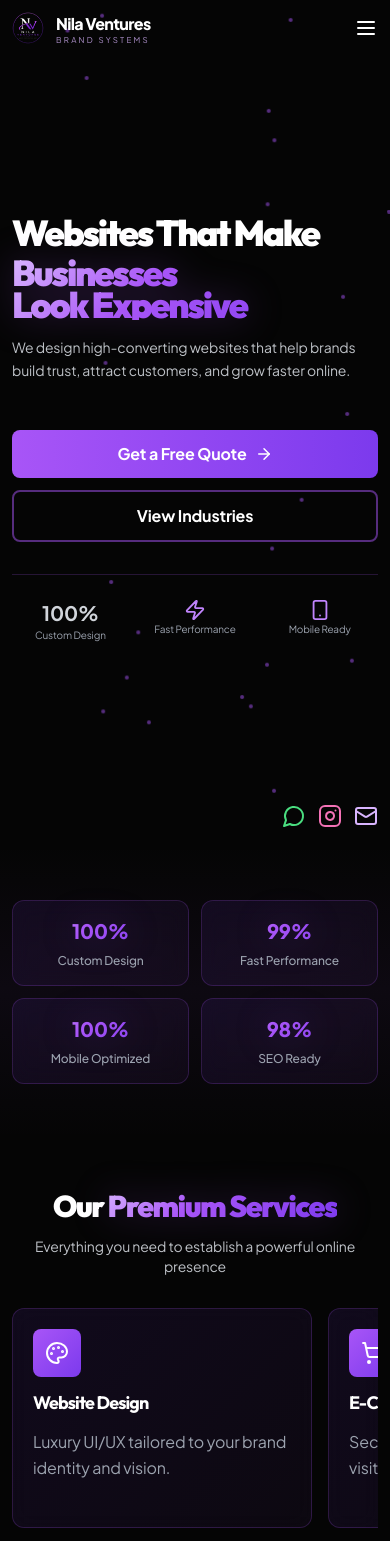
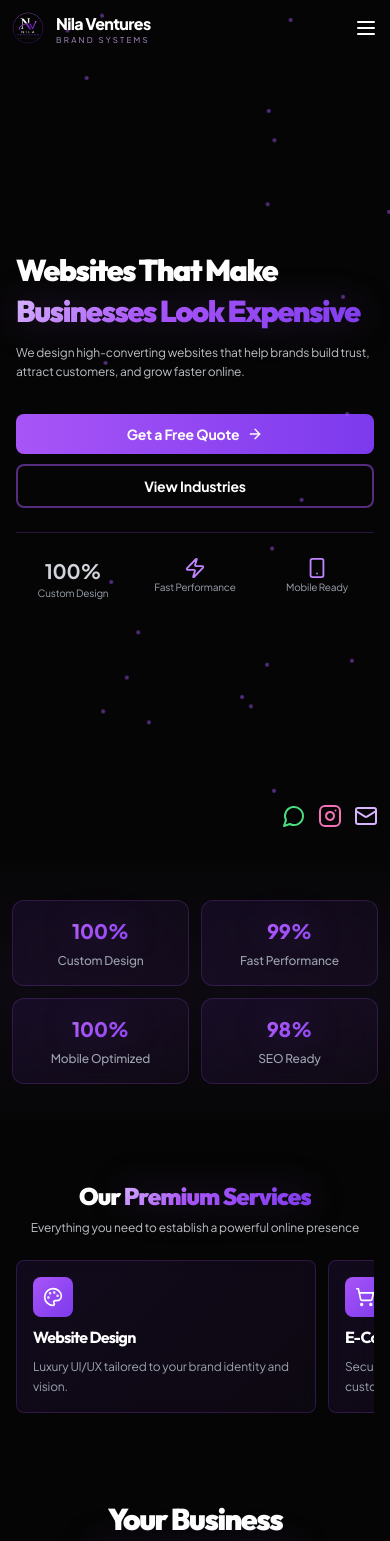
Before and after one commit to AshikMohammad-dev/Nila-Ventures, a React (Vite) app in the folder frontend/: page / in a window 390 px wide. Shown: the top 1541 px of the page. Built offline with nearby package versions, Linux system fonts and the light colour scheme.

Commit message:
Responsivenesss

```diff
--- a/frontend/src/components/Footer.jsx
+++ b/frontend/src/components/Footer.jsx
@@ -12,31 +12,31 @@ export default function Footer() {
   const currentYear = new Date().getFullYear()
 
   return (
-    <footer className="relative bg-dark-card/50 backdrop-blur-xl border-t border-purple-500/10 py-16 px-4 sm:px-6 lg:px-8 overflow-hidden">
+    <footer className="relative bg-dark-card/50 backdrop-blur-xl border-t border-purple-500/10 py-10 sm:py-12 md:py-16 px-4 sm:px-6 lg:px-8 overflow-hidden">
       <div className="max-w-7xl mx-auto">
         {/* Brand Section */}
-        <div className="mb-12">
-          <div className="space-y-4">
-            <div className="flex items-center gap-3">
-              <img src={logo} alt="Nila Ventures" className="h-12 w-auto" />
+        <div className="mb-8 sm:mb-10 md:mb-12">
+          <div className="space-y-3 sm:space-y-4">
+            <div className="flex items-center gap-2 sm:gap-3">
+              <img src={logo} alt="Nila Ventures" className="h-10 sm:h-12 w-auto" />
               <div>
-                <p className="text-lg font-black tracking-[-0.04em] text-white">Nila Ventures</p>
-                <p className="text-[9px] uppercase tracking-[0.24em] text-purple-300/80">Brand Systems</p>
+                <p className="text-base sm:text-lg font-black tracking-[-0.04em] text-white">Nila Ventures</p>
+                <p className="text-[8px] sm:text-[9px] uppercase tracking-[0.24em] text-purple-300/80">Brand Systems</p>
               </div>
             </div>
-            <p className="text-gray-400">Your Vision. Our Innovation.</p>
-            <p className="text-sm text-gray-500">
+            <p className="text-xs sm:text-sm text-gray-400">Your Vision. Our Innovation.</p>
+            <p className="text-xs sm:text-sm text-gray-500">
               Premium web design & digital solutions for growing businesses in Kerala.
             </p>
           </div>
         </div>
 
         {/* Quick Links & Services - Side by Side */}
-        <div className="grid grid-cols-2 gap-12 mb-12 md:grid-cols-3">
+        <div className="grid grid-cols-2 gap-6 sm:gap-8 md:gap-12 mb-8 sm:mb-10 md:mb-12 md:grid-cols-3">
           {/* Quick Links */}
-          <div className="space-y-4">
-            <h4 className="font-bold text-white">Quick Links</h4>
-            <ul className="space-y-2 text-gray-400">
+          <div className="space-y-3 sm:space-y-4">
+            <h4 className="font-bold text-sm sm:text-base text-white">Quick Links</h4>
+            <ul className="space-y-1.5 sm:space-y-2 text-xs sm:text-sm text-gray-400">
               <li>
                 <button
                   onClick={() => scrollToSection('#hero')}
@@ -73,9 +73,9 @@ export default function Footer() {
           </div>
 
           {/* Services */}
-          <div className="space-y-4">
-            <h4 className="font-bold text-white">Services</h4>
-            <ul className="space-y-2 text-gray-400 text-sm">
+          <div className="space-y-3 sm:space-y-4">
+            <h4 className="font-bold text-sm sm:text-base text-white">Services</h4>
+            <ul className="space-y-1.5 sm:space-y-2 text-xs sm:text-sm text-gray-400">
               <li className="hover:text-purple-400 transition-colors cursor-pointer">
                 Website Design
               </li>
--- a/frontend/src/components/sections/CTA.jsx
+++ b/frontend/src/components/sections/CTA.jsx
@@ -16,7 +16,7 @@ export default function CTA() {
   return (
     <section
       id="cta"
-      className="relative py-12 sm:py-16 md:py-20 px-3 sm:px-4 md:px-6 lg:px-8 overflow-hidden"
+      className="relative py-10 sm:py-14 md:py-20 px-4 sm:px-6 md:px-8 lg:px-10 overflow-hidden"
     >
       {/* Background Gradient */}
       <div className="absolute inset-0 bg-gradient-to-r from-purple-500 to-violet-600 opacity-10 blur-3xl -z-10" />
--- a/frontend/src/components/sections/FAQ.jsx
+++ b/frontend/src/components/sections/FAQ.jsx
@@ -59,16 +59,16 @@ export default function FAQ() {
   ]
 
   return (
-    <section className="relative py-12 sm:py-16 md:py-20 px-3 sm:px-4 md:px-6 lg:px-8 overflow-hidden">
+    <section className="relative py-10 sm:py-14 md:py-20 px-4 sm:px-6 md:px-8 lg:px-10 overflow-hidden">
       <div className="absolute inset-0 bg-gradient-to-r from-purple-500/5 via-transparent to-violet-600/5 blur-3xl -z-10" />
 
       <div className="max-w-4xl mx-auto">
         {/* Header */}
-        <div className="text-center mb-8 sm:mb-12 md:mb-16 space-y-3 sm:space-y-4 animate-slide-up">
-          <h2 className="text-3xl sm:text-4xl md:text-5xl font-black">
+        <div className="text-center mb-6 sm:mb-10 md:mb-16 space-y-2 sm:space-y-3 md:space-y-4 animate-slide-up">
+          <h2 className="text-2xl sm:text-3xl md:text-5xl font-black">
             Frequently Asked<span className="neon-text"> Questions</span>
           </h2>
-          <p className="text-sm sm:text-base md:text-lg text-gray-400">
+          <p className="text-xs sm:text-sm md:text-lg text-gray-400">
             Everything you need to know about our services
           </p>
         </div>
--- a/frontend/src/components/sections/Hero.jsx
+++ b/frontend/src/components/sections/Hero.jsx
@@ -12,7 +12,7 @@ export default function Hero() {
   return (
     <section
       id="hero"
-      className="relative min-h-screen pt-20 sm:pt-28 md:pt-32 pb-12 sm:pb-16 md:pb-20 px-3 sm:px-4 md:px-6 lg:px-8 overflow-hidden flex items-center"
+      className="relative min-h-screen pt-16 sm:pt-24 md:pt-32 pb-10 sm:pb-14 md:pb-20 px-4 sm:px-6 md:px-8 lg:px-10 overflow-hidden flex items-center"
     >
       {/* Background Gradient */}
       <div className="absolute inset-0 bg-hero-gradient opacity-10 blur-3xl -z-10" />
@@ -20,29 +20,29 @@ export default function Hero() {
       <div className="max-w-7xl mx-auto w-full">
         <div className="grid md:grid-cols-2 gap-8 sm:gap-12 lg:gap-20 items-center">
           {/* Left Content */}
-          <div className="space-y-8 animate-slide-up">
-            <div className="space-y-4">
-              <h1 className="text-4xl sm:text-5xl md:text-6xl lg:text-7xl font-black tracking-[-0.06em] leading-[0.88] text-balance">
+            <div className="space-y-6 sm:space-y-8 animate-slide-up">
+            <div className="space-y-3 sm:space-y-4">
+              <h1 className="text-3xl sm:text-4xl md:text-6xl lg:text-7xl font-black tracking-[-0.05em] leading-tight sm:leading-[0.9] md:leading-[0.88] text-balance">
                 Websites That Make
-                <span className="neon-text block mt-2">Businesses Look Expensive</span>
+                <span className="neon-text block mt-1 sm:mt-2">Businesses Look Expensive</span>
               </h1>
-              <p className="text-sm sm:text-base md:text-lg lg:text-xl text-gray-300 leading-relaxed max-w-xl opacity-90">
+              <p className="text-xs sm:text-sm md:text-lg lg:text-xl text-gray-300 leading-relaxed max-w-xl opacity-90">
                 We design high-converting websites that help brands build trust, attract customers, and grow faster online.
               </p>
             </div>
 
             {/* CTA Buttons */}
-            <div className="flex flex-col sm:flex-row gap-3 sm:gap-4 pt-4">
+            <div className="flex flex-col sm:flex-row gap-2.5 sm:gap-4 pt-2 sm:pt-4">
               <button
                 onClick={() => scrollToSection('#cta')}
-                className="btn-glow w-full sm:w-auto px-6 sm:px-8 py-3 sm:py-4 bg-gradient-to-r from-purple-500 to-violet-600 text-white rounded-lg sm:rounded-xl font-bold text-base sm:text-lg hover:shadow-glow-lg transition-all flex items-center justify-center gap-2 min-h-12"
+                className="btn-glow w-full sm:w-auto px-5 sm:px-8 py-2.5 sm:py-4 bg-gradient-to-r from-purple-500 to-violet-600 text-white rounded-lg sm:rounded-xl font-bold text-sm sm:text-base md:text-lg hover:shadow-glow-lg transition-all flex items-center justify-center gap-2 min-h-10 sm:min-h-12"
               >
                 Get a Free Quote
-                <ArrowRight className="inline" size={18} />
+                <ArrowRight className="inline" size={16} />
               </button>
               <button
                 onClick={() => scrollToSection('#industries')}
-                className="btn-glow w-full sm:w-auto px-6 sm:px-8 py-3 sm:py-4 bg-transparent border-2 border-purple-500/50 text-white rounded-lg sm:rounded-xl font-bold text-base sm:text-lg hover:border-purple-500 hover:shadow-glow transition-all flex items-center justify-center gap-2 min-h-12"
+                className="btn-glow w-full sm:w-auto px-5 sm:px-8 py-2.5 sm:py-4 bg-transparent border-2 border-purple-500/50 text-white rounded-lg sm:rounded-xl font-bold text-sm sm:text-base md:text-lg hover:border-purple-500 hover:shadow-glow transition-all flex items-center justify-center gap-2 min-h-10 sm:min-h-12"
                 type="button"
               >
                 View Industries
--- a/frontend/src/components/sections/Portfolio.jsx
+++ b/frontend/src/components/sections/Portfolio.jsx
@@ -62,13 +62,13 @@ export default function Portfolio() {
   return (
     <section
       id="industries"
-      className="relative py-12 sm:py-16 md:py-20 px-3 sm:px-4 md:px-6 lg:px-8 overflow-hidden"
+      className="relative py-10 sm:py-14 md:py-20 px-4 sm:px-6 md:px-8 lg:px-10 overflow-hidden"
     >
       <div className="absolute inset-0 bg-gradient-to-r from-purple-500/5 via-transparent to-violet-600/5 blur-3xl -z-10" />
 
       <div className="max-w-7xl mx-auto">
         {/* Header */}
-        <div className="text-center mb-8 sm:mb-12 md:mb-16 space-y-3 sm:space-y-4 animate-slide-up">
+        <div className="text-center mb-6 sm:mb-10 md:mb-16 space-y-2 sm:space-y-3 md:space-y-4 animate-slide-up">
           <h2 className="text-3xl sm:text-4xl md:text-5xl font-black">
             Industries We<span className="neon-text"> Transform</span>
           </h2>
--- a/frontend/src/components/sections/Pricing.jsx
+++ b/frontend/src/components/sections/Pricing.jsx
@@ -87,28 +87,28 @@ export default function Pricing() {
 
 
   return (
-    <section id="pricing" className="relative py-12 sm:py-16 md:py-20 px-3 sm:px-4 md:px-6 lg:px-8 overflow-hidden">
+    <section id="pricing" className="relative py-10 sm:py-14 md:py-20 px-4 sm:px-6 md:px-8 lg:px-10 overflow-hidden">
       <div className="absolute inset-0 bg-gradient-to-b from-purple-500/5 to-violet-600/5 blur-3xl -z-10" />
 
       <div className="max-w-7xl mx-auto">
         {/* Header */}
-        <div className="text-center mb-8 sm:mb-12 md:mb-16 space-y-3 sm:space-y-4 animate-slide-up">
-          <h2 className="text-3xl sm:text-4xl md:text-5xl font-black tracking-tight">
+        <div className="text-center mb-6 sm:mb-10 md:mb-16 space-y-2 sm:space-y-3 md:space-y-4 animate-slide-up">
+          <h2 className="text-2xl sm:text-3xl md:text-5xl font-black tracking-tight">
             WEBSITE DEVELOPMENT
             <br />
             <span className="neon-text">PACKAGES</span>
           </h2>
-          <p className="text-sm sm:text-base md:text-lg text-gray-400 max-w-2xl mx-auto">
+          <p className="text-xs sm:text-sm md:text-lg text-gray-400 max-w-2xl mx-auto">
             Professional websites that help your business <span className="text-purple-400">grow</span>.
           </p>
         </div>
 
         {/* Pricing Cards */}
-        <div className="flex md:grid md:grid-cols-3 gap-4 sm:gap-6 mb-12 sm:mb-16 overflow-x-auto pb-3 md:overflow-visible snap-x md:snap-none scrollbar-thin scrollbar-thumb-purple-500/70 scrollbar-track-transparent">
+        <div className="flex md:grid md:grid-cols-3 gap-3 sm:gap-5 md:gap-6 mb-8 sm:mb-12 md:mb-16 overflow-x-auto pb-2 md:overflow-visible snap-x md:snap-none scrollbar-thin scrollbar-thumb-purple-500/70 scrollbar-track-transparent">
           {pricingPlans.map((plan, idx) => (
             <div
               key={idx}
-              className={`relative transition-all flex-shrink-0 w-[82%] sm:w-[68%] md:w-auto max-w-[320px] md:max-w-none snap-center md:snap-none ${
+              className={`relative transition-all flex-shrink-0 w-[88%] sm:w-[78%] md:w-auto max-w-[290px] md:max-w-none snap-center md:snap-none ${
                 plan.highlighted ? 'md:scale-105' : ''
               }`}
               style={{
--- a/frontend/src/components/sections/Process.jsx
+++ b/frontend/src/components/sections/Process.jsx
@@ -51,13 +51,13 @@ export default function Process() {
   return (
     <section
       id="process"
-      className="relative py-12 sm:py-16 md:py-20 px-3 sm:px-4 md:px-6 lg:px-8 overflow-hidden"
+      className="relative py-10 sm:py-14 md:py-20 px-4 sm:px-6 md:px-8 lg:px-10 overflow-hidden"
     >
       <div className="absolute inset-0 bg-gradient-to-b from-purple-500/5 to-violet-600/5 blur-3xl -z-10" />
 
       <div className="max-w-7xl mx-auto">
         {/* Header */}
-        <div className="text-center mb-8 sm:mb-12 md:mb-16 space-y-3 sm:space-y-4 animate-slide-up">
+        <div className="text-center mb-6 sm:mb-10 md:mb-16 space-y-2 sm:space-y-3 md:space-y-4 animate-slide-up">
           <h2 className="text-3xl sm:text-4xl md:text-5xl font-black tracking-[-0.05em] text-balance">
             Our<span className="neon-text"> Process</span>
           </h2>
--- a/frontend/src/components/sections/Services.jsx
+++ b/frontend/src/components/sections/Services.jsx
@@ -46,38 +46,38 @@ export default function Services() {
   return (
     <section
       id="services"
-      className="relative py-12 sm:py-16 md:py-20 px-3 sm:px-4 md:px-6 lg:px-8 overflow-hidden"
+      className="relative py-10 sm:py-14 md:py-20 px-4 sm:px-6 md:px-8 lg:px-10 overflow-hidden"
     >
       <div className="absolute inset-0 bg-gradient-to-r from-purple-500/5 via-transparent to-violet-600/5 blur-3xl -z-10" />
 
       <div className="max-w-7xl mx-auto">
         {/* Header */}
-        <div className="text-center mb-8 sm:mb-12 md:mb-16 space-y-3 sm:space-y-4 animate-slide-up">
-          <h2 className="text-3xl sm:text-4xl md:text-5xl font-black tracking-[-0.05em] text-balance">
+        <div className="text-center mb-6 sm:mb-10 md:mb-16 space-y-2 sm:space-y-3 md:space-y-4 animate-slide-up">
+          <h2 className="text-2xl sm:text-3xl md:text-5xl font-black tracking-[-0.04em] text-balance">
             Our<span className="neon-text"> Premium Services</span>
           </h2>
-          <p className="text-sm sm:text-base md:text-lg text-gray-300 max-w-2xl mx-auto opacity-90">
+          <p className="text-xs sm:text-sm md:text-lg text-gray-300 max-w-2xl mx-auto opacity-90">
             Everything you need to establish a powerful online presence
           </p>
         </div>
 
         {/* Services Grid */}
-        <div className="flex md:grid md:grid-cols-3 gap-4 sm:gap-6 md:gap-8 overflow-x-auto pb-3 md:overflow-visible snap-x md:snap-none scrollbar-thin scrollbar-thumb-purple-500/70 scrollbar-track-transparent">
+        <div className="flex md:grid md:grid-cols-3 gap-3 sm:gap-5 md:gap-8 overflow-x-auto pb-2 md:overflow-visible snap-x md:snap-none scrollbar-thin scrollbar-thumb-purple-500/70 scrollbar-track-transparent">
           {services.map((service, idx) => {
             const Icon = service.icon
             return (
               <div
                 key={idx}
-                className="glass-card p-5 sm:p-6 md:p-8 rounded-xl sm:rounded-2xl space-y-3 sm:space-y-4 group hover:border-purple-400 transition-all flex-shrink-0 w-[82%] sm:w-[68%] md:w-auto max-w-[320px] md:max-w-none snap-center md:snap-none"
+                className="glass-card p-4 sm:p-6 md:p-8 rounded-lg sm:rounded-xl md:rounded-2xl space-y-2 sm:space-y-3 md:space-y-4 group hover:border-purple-400 transition-all flex-shrink-0 w-[85%] sm:w-[75%] md:w-auto max-w-[300px] md:max-w-none snap-center md:snap-none"
                 style={{
                   animation: `slideUp 0.6s ease-out ${idx * 0.1}s both`,
                 }}
               >
-                <div className="w-12 h-12 sm:w-14 sm:h-14 rounded-lg bg-gradient-to-br from-purple-500 to-violet-600 flex items-center justify-center group-hover:scale-110 transition-transform">
-                  <Icon size={24} className="text-white sm:w-7 sm:h-7" />
+                <div className="w-10 h-10 sm:w-12 sm:h-12 md:w-14 md:h-14 rounded-lg bg-gradient-to-br from-purple-500 to-violet-600 flex items-center justify-center group-hover:scale-110 transition-transform">
+                  <Icon size={20} className="text-white sm:w-6 sm:h-6 md:w-7 md:h-7" />
                 </div>
-                <h3 className="text-lg sm:text-xl font-bold">{service.title}</h3>
-                <p className="text-gray-400 leading-relaxed">
+                <h3 className="text-base sm:text-lg md:text-xl font-bold">{service.title}</h3>
+                <p className="text-xs sm:text-sm md:text-base text-gray-400 leading-relaxed">
                   {service.description}
                 </p>
               </div>
--- a/frontend/src/components/sections/Testimonials.jsx
+++ b/frontend/src/components/sections/Testimonials.jsx
@@ -27,12 +27,12 @@ export default function Testimonials() {
   ]
 
   return (
-    <section className="relative py-12 sm:py-16 md:py-20 px-3 sm:px-4 md:px-6 lg:px-8 overflow-hidden">
+    <section className="relative py-10 sm:py-14 md:py-20 px-4 sm:px-6 md:px-8 lg:px-10 overflow-hidden">
       <div className="absolute inset-0 bg-gradient-to-r from-purple-500/5 via-transparent to-violet-600/5 blur-3xl -z-10" />
 
       <div className="max-w-7xl mx-auto">
         {/* Header */}
-        <div className="text-center mb-12 sm:mb-16 space-y-4 animate-slide-up">
+        <div className="text-center mb-6 sm:mb-10 md:mb-16 space-y-2 sm:space-y-3 md:space-y-4 animate-slide-up">
           <h2 className="text-3xl sm:text-4xl md:text-5xl font-black">
             Loved by<span className="neon-text"> Businesses</span>
           </h2>
--- a/frontend/src/components/sections/Transformation.jsx
+++ b/frontend/src/components/sections/Transformation.jsx
@@ -17,12 +17,12 @@ export default function Transformation() {
   ]
 
   return (
-    <section className="relative py-12 sm:py-16 md:py-20 px-3 sm:px-4 md:px-6 lg:px-8 overflow-hidden">
+    <section className="relative py-10 sm:py-14 md:py-20 px-4 sm:px-6 md:px-8 lg:px-10 overflow-hidden">
       <div className="absolute inset-0 bg-gradient-to-b from-purple-500/5 to-violet-600/5 blur-3xl -z-10" />
 
       <div className="max-w-7xl mx-auto">
         {/* Header */}
-        <div className="text-center mb-12 sm:mb-16 space-y-4 animate-slide-up">
+        <div className="text-center mb-6 sm:mb-10 md:mb-16 space-y-2 sm:space-y-3 md:space-y-4 animate-slide-up">
           <h2 className="text-3xl sm:text-4xl md:text-5xl font-black">
             Your Business<span className="neon-text"> Transformation</span>
           </h2>
```
